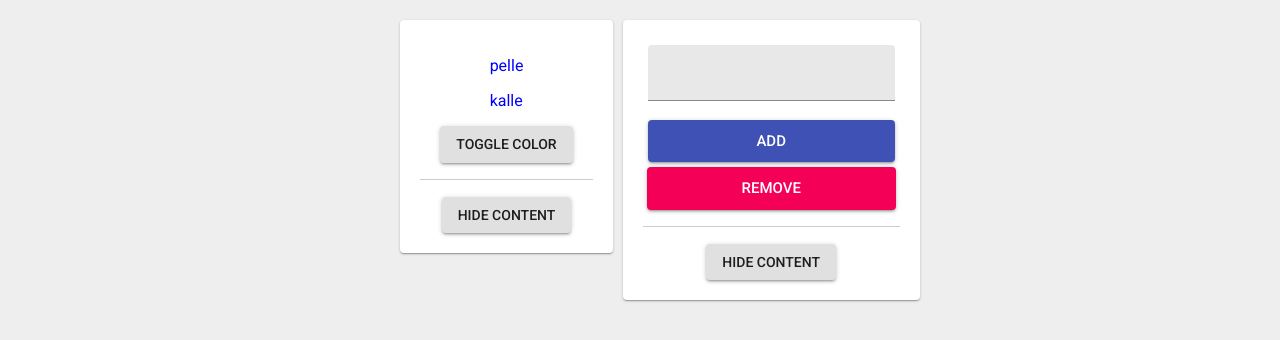
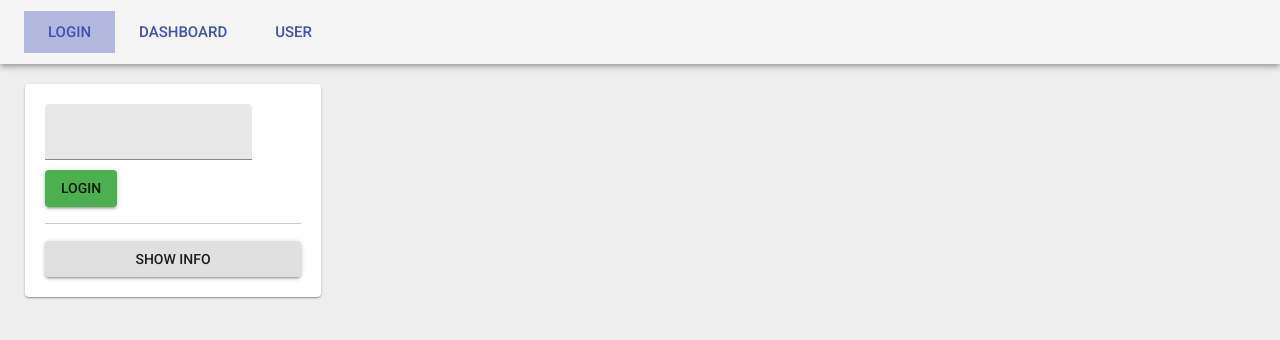
Before and after one commit to janessa-johansson/ReactU2JanJoh, a React (Create React App) app in the folder userlist/: page /login in a window 1280 px wide. Shown: the top 340 px of the page. Built offline with nearby package versions, Linux system fonts and the light colour scheme.

Commit message:
Most functionality/basic routing for G.

```diff
--- a/userlist/src/App.js
+++ b/userlist/src/App.js
@@ -1,15 +1,19 @@
 // Imports index.css as global and typeface-roboto font for Material Design.
 import React, { Component } from 'react';
-import DashboardComponent from './components/DashboardComponent';
+import NavbarComponent from './components/NavbarComponent';
+
 import './index.css';
 import 'typeface-roboto';
 
 // Renders DashboardComponent, which is the main entry point to the app.
 class App extends Component {
+
+
   render() {
+
     return (
       <div>
-          <DashboardComponent />
+          <NavbarComponent />
       </div>
     )};
 }
--- /dev/null
+++ b/userlist/src/components/CardComponent.js
@@ -0,0 +1,77 @@
+// Imports main functionality from React, styles from Wrapper module and
+// Button and Card from Material Design.
+import React, { Component, Fragment } from 'react';
+import style from '../style/Card.module.css';
+import Button from '@material-ui/core/Button';
+import Card from '@material-ui/core/Card';
+import TextField from '@material-ui/core/TextField';
+import Typography from '@material-ui/core/Typography';
+
+import { MuiThemeProvider, createMuiTheme } from '@material-ui/core/styles';
+import green from '@material-ui/core/colors/green';
+
+const theme = createMuiTheme({
+  palette: {
+    primary: green,
+  }
+});
+
+// Basic class with constructor and display state as boolean
+export default class CardComponent extends Component {
+
+  constructor(props) {
+    super(props);
+    this.state = {
+      showInfo: false,
+    };
+  }
+
+  // Toggles the display state for Material Design cards
+  toggleShow = () => {
+    this.setState(state => ({ showInfo: !state.showInfo }));
+  };
+
+  // Route change??
+
+  // routeChange = () => {
+  //
+  // };
+
+  // Ternary for show/hide button text
+  render() {
+
+    const show = 'Show info'
+    const hide = 'Hide info'
+    const buttonText = this.state.showInfo ? <span>{hide}</span> : <span>{show}</span>;
+
+    const showInfo =
+      <div>
+        <Typography variant="subheading" gutterBottom>
+        Login to see content.
+        </Typography>
+      </div>
+
+    const login =
+      <div>
+        <TextField variant="filled" type="text" />
+        <MuiThemeProvider theme={theme}>
+          <div className={style["loginbutton"]}>
+            <Button variant="contained" color="primary" onClick={this.routeChange}>Login</Button>
+            <hr />
+          </div>
+        </MuiThemeProvider>
+      </div>
+
+    // Material Design Card with state.display conditional and toggle function
+    return (
+      <Fragment>
+        <Card className={this.props.parent ? 'login' : 'card'}>
+          {this.props.children}
+          {this.props.parent && login}
+          {this.state.showInfo && this.props.parent && showInfo}
+          {this.props.parent && <Button variant="contained" onClick={this.toggleShow}>{buttonText}</Button>}
+        </Card>
+      </Fragment>
+    )
+  };
+}
--- a/userlist/src/components/DashboardComponent.js
+++ b/userlist/src/components/DashboardComponent.js
@@ -3,7 +3,7 @@
 // Buttons and TextField.
 import React, { Component } from 'react'
 import UserComponent from '../components/UserComponent';
-import WrapperComponent from '../components/WrapperComponent';
+import CardComponent from './CardComponent';
 import style from '../style/Dashboard.module.css';
 import Button from '@material-ui/core/Button';
 import TextField from '@material-ui/core/TextField';
@@ -65,9 +65,10 @@ export default class DashboardComponent extends Component {
   // Handles onClick functions (add/remove user, toggle color)
   render() {
     return (
+
       <div className={style["wrapper"]}>
         <div className={style["userrender"]}>
-          <WrapperComponent>
+          <CardComponent>
             <UserComponent
               showUsers={this.state.user}
               showColor={this.state.color}
@@ -75,10 +76,10 @@ export default class DashboardComponent extends Component {
             <div className={style["content"]}>
               <Button variant="contained" onClick={this.toggleColor}>Toggle Color</Button>
             </div>
-          </WrapperComponent>
+          </CardComponent>
         </div>
         <div>
-          <WrapperComponent>
+          <CardComponent>
             <form className={style["useredit"]} onSubmit={this.addUser}>
               <TextField variant="filled" type="text" value={this.state.value} onChange={this.handleInput} />
               <br />
@@ -87,7 +88,7 @@ export default class DashboardComponent extends Component {
             <div className={style["content"]}>
               <Button variant="contained" color="secondary" size="large" className={style["remove"]} onClick={this.removeUser}>Remove</Button>
             </div>
-          </WrapperComponent>
+          </CardComponent>
         </div>
       </div>
     )
--- /dev/null
+++ b/userlist/src/components/NavbarComponent.js
@@ -0,0 +1,70 @@
+import React, { Component } from 'react'
+import style from '../style/Navbar.module.css';
+import Button from '@material-ui/core/Button';
+
+import AppBar from '@material-ui/core/AppBar';
+import Toolbar from '@material-ui/core/Toolbar';
+
+import { BrowserRouter as Router, Route, NavLink } from "react-router-dom";
+
+import DashboardScreen from '../screens/DashboardScreen';
+import LoginScreen from '../screens/LoginScreen';
+import UserScreen from '../screens/UserScreen';
+
+export default class NavbarComponent extends Component {
+
+    render() {
+        const routes = [
+            {
+                path: "/",
+                exact: true,
+                main: () =>  <DashboardScreen />
+            },
+            {
+                path: "/dashboard",
+                main: () =>  <DashboardScreen />
+            },
+            {
+                path: "/login",
+                main: () =>  <LoginScreen />
+            },
+            {
+                path: "/user",
+                main: () =>  <UserScreen />
+            }
+        ];
+        return (
+            <Router>
+                <AppBar position="static" color="default">
+                    <Toolbar>
+                        <NavLink to="/login" activeClassName={style["active"]}>
+                            <div className={style["navbuttons"]}>
+                                <Button color="primary" size="large" type="submit" value="Submit">Login</Button>
+                            </div>
+                        </NavLink>
+                        <NavLink to="/dashboard" activeClassName={style["active"]}>
+                            <div className={style["navbuttons"]}>
+                                <Button color="primary" size="large" type="submit" value="Submit">Dashboard</Button>
+                            </div>
+                        </NavLink>
+                        <NavLink to="/user" activeClassName={style["active"]}>
+                            <div className={style["navbuttons"]}>
+                                <Button color="primary" size="large" type="submit" value="Submit">User</Button>
+                            </div>
+                        </NavLink>
+                    </Toolbar>
+                </AppBar>
+
+                    {routes.map((route, index) => (
+                        <Route
+                            key={index}
+                            path={route.path}
+                            exact={route.exact}
+                            component={route.main}
+                        />
+                    ))}
+            </Router>
+
+        )
+    }
+}
--- a/userlist/src/components/WrapperComponent.js
+++ /dev/null
@@ -1,40 +0,0 @@
-// Imports main functionality from React, styles from Wrapper module and
-// Button and Card from Material Design.
-import React, { Component, Fragment } from 'react';
-import style from '../style/Wrapper.module.css';
-import Button from '@material-ui/core/Button';
-import Card from '@material-ui/core/Card';
-
-// Basic class with constructor and display state as boolean
-export default class WrapperComponent extends Component {
-  constructor(props) {
-    super(props);
-    this.state = {
-      display: true,
-    };
-  }
-
-  // Toggles the display state for Material Design cards
-  toggleShow = () => {
-    this.setState(state => ({ display: !state.display }));
-  };
-
-  // Ternary for show/hide button text
-  render() {
-    const show = 'Show content'
-    const hide = 'Hide content'
-    const buttonText = this.state.display ? <span>{hide}</span> : <span>{show}</span>;
-
-    // Material Design Card with state.display conditional and toggle function
-    return (
-      <Fragment>
-        <Card className={style["card"]}>
-          {this.state.display && this.props.children}
-          <hr />
-          <div className={style["content"]}>
-            <Button variant="contained" onClick={this.toggleShow}>{buttonText}</Button>
-          </div>
-        </Card>
-      </Fragment>
-    )};
-}
--- a/userlist/src/index.css
+++ b/userlist/src/index.css
@@ -6,3 +6,21 @@ body {
   -webkit-font-smoothing: antialiased;
   -moz-osx-font-smoothing: grayscale;
 }
+
+/* From  Card.module.css */
+
+.card {
+  width: 100%;
+  padding: 20px;
+  margin-top: 20px;
+}
+
+.login {
+  display: flex;
+  flex-flow: column;
+  justify-content: center;
+  width: 20%;
+  padding: 20px;
+  margin-top: 20px;
+  margin-left: 25px;
+}
--- a/userlist/src/screens/DashboardScreen.js
+++ b/userlist/src/screens/DashboardScreen.js
@@ -0,0 +1,12 @@
+import React, { Component } from 'react'
+import DashboardComponent from '../components/DashboardComponent';
+
+
+export default class DashboardScreen extends Component {
+
+  render() {
+    return (
+        <DashboardComponent />
+    )
+  }
+}
--- a/userlist/src/screens/LoginScreen.js
+++ b/userlist/src/screens/LoginScreen.js
@@ -0,0 +1,11 @@
+import React, { Component } from 'react'
+import CardComponent from '../components/CardComponent';
+
+export default class LoginScreen extends Component {
+
+  render() {
+    return (
+        <CardComponent parent="Login"/>
+    )
+  }
+}
--- a/userlist/src/screens/UserScreen.js
+++ b/userlist/src/screens/UserScreen.js
@@ -0,0 +1,11 @@
+import React, { Component } from 'react'
+
+
+export default class UserScreen extends Component {
+
+  render() {
+    return (
+        <p>This is UserScreen.</p>
+    )
+  }
+}
--- a/userlist/src/style/Wrapper.module.css
+++ b/userlist/src/style/Card.module.css
@@ -1,8 +1,3 @@
-.card {
-    width: 100%;
-    padding: 20px;
-    margin-top: 20px;
-}
 
 hr {
     display: block;
@@ -18,3 +13,7 @@ hr {
     flex-flow: row;
     justify-content: center;
 }
+
+.loginbutton {
+    padding-top: 10px;
+}
--- /dev/null
+++ b/userlist/src/style/Navbar.module.css
@@ -0,0 +1,3 @@
+.active {
+    background-color: #3f51b55d;
+}
```
